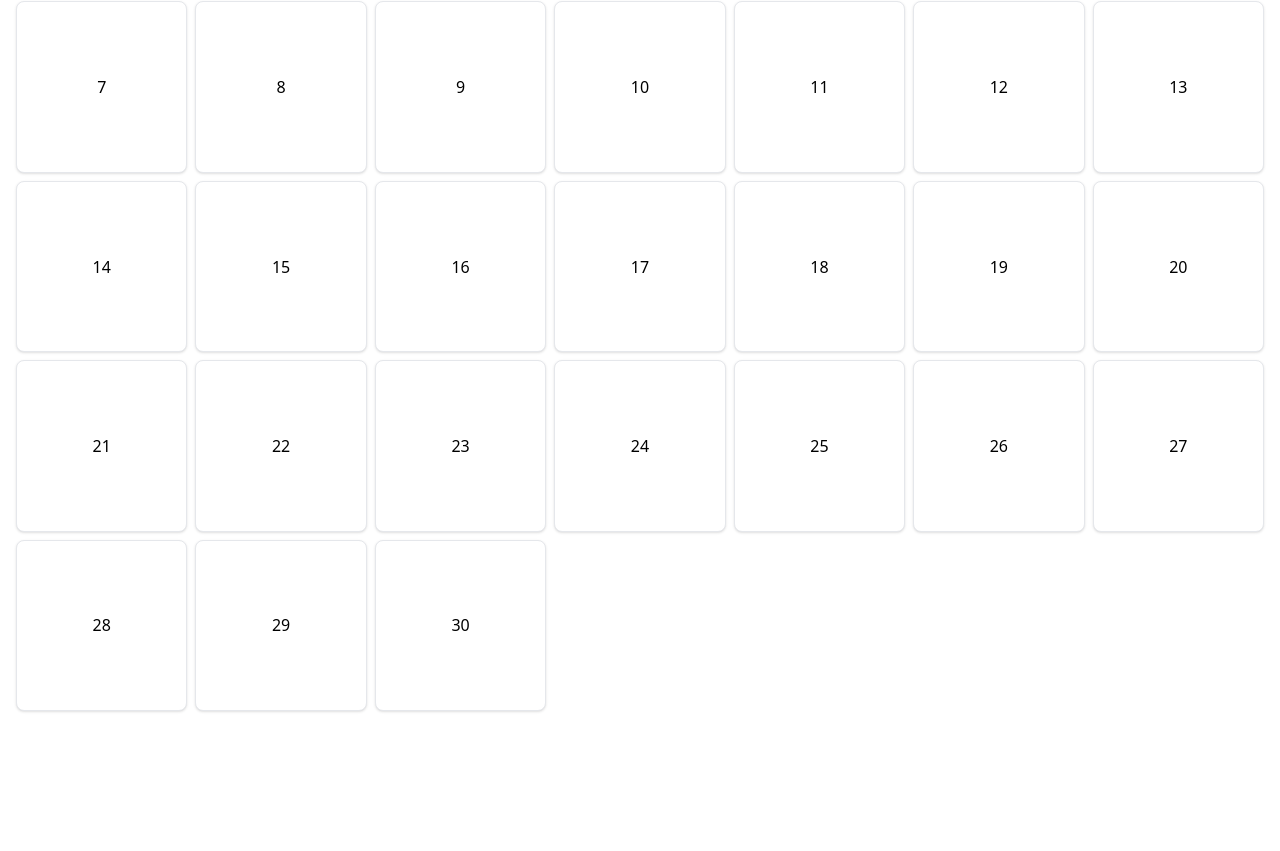
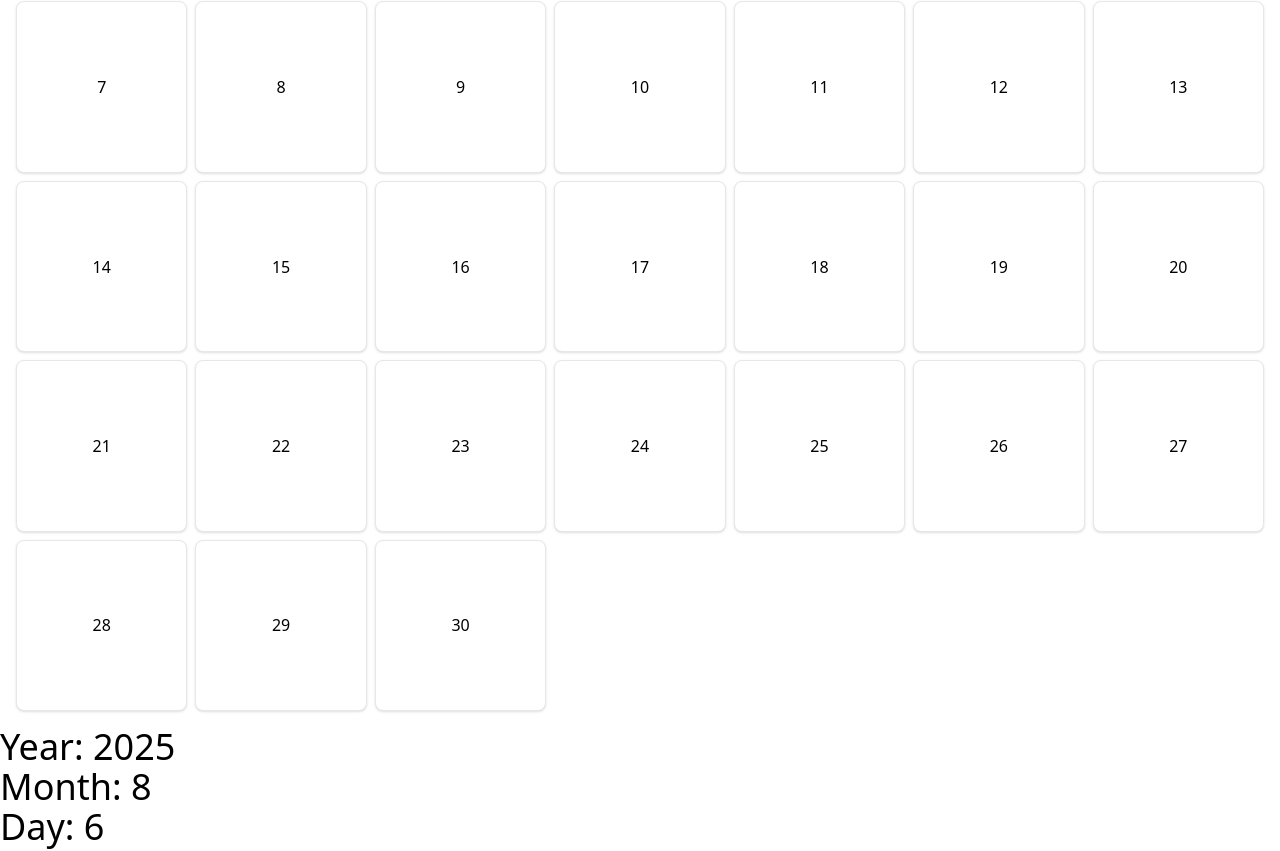
Before and after one commit to Dempsey845/calendar, a React (Vite) app: page / in a window 1280 px wide. Shown: the part 290-1141 px from the top of the page. Before the commit the page ends 1017 px from the top, so only its background shows below. Built offline with nearby package versions, Linux system fonts and the light colour scheme.

Commit message:
select a date on the calendar and render its details

```diff
--- a/src/App.jsx
+++ b/src/App.jsx
@@ -1,9 +1,14 @@
+import { useState } from "react";
 import Calendar from "./components/Calendar";
+import Day from "./components/Day";
 
 function App() {
+  const [selectedDate, setSelectedDate] = useState(new Date());
+
   return (
     <>
-      <Calendar></Calendar>
+      <Calendar setSelectedDate={setSelectedDate} />
+      <Day date={selectedDate} />
     </>
   );
 }
--- a/src/components/Calendar.jsx
+++ b/src/components/Calendar.jsx
@@ -1,6 +1,6 @@
 import { useEffect, useState } from "react";
 
-export default function Calendar() {
+export default function Calendar({ setSelectedDate }) {
   const weekdays = ["Sun", "Mon", "Tue", "Wed", "Thu", "Fri", "Sat"];
   const [date, setDate] = useState(new Date());
   const [monthInfo, setMonthInfo] = useState({
@@ -22,7 +22,7 @@ export default function Calendar() {
 
     const daysInMonth = new Date(year, month + 1, 0).getDate();
     const firstDay = new Date(year, month, 1);
-    const firstWeekdayIndex = firstDay.getDay(); // 0=Sun, 1=Mon, ...
+    const firstWeekdayIndex = firstDay.getDay();
 
     setMonthInfo({ day, year, month, daysInMonth, firstWeekdayIndex });
   }, [date]);
@@ -69,6 +69,17 @@ export default function Calendar() {
         {Array.from({ length: monthInfo.daysInMonth }).map((_, i) => (
           <div
             key={i}
+            onClick={() => {
+              const newDate = new Date(
+                monthInfo.year,
+                monthInfo.month,
+                i + 1,
+                0,
+                0
+              );
+              setSelectedDate(newDate);
+              console.log(newDate);
+            }}
             className={`aspect-square flex items-center justify-center rounded-lg border border-gray-200 ${
               monthInfo.month == currentMonth && i == currentDay - 1
                 ? "bg-gray-300"
--- a/src/components/Day.jsx
+++ b/src/components/Day.jsx
@@ -0,0 +1,13 @@
+export default function Day({ date }) {
+  const year = date.getFullYear();
+  const month = date.getMonth();
+  const day = date.getDate();
+
+  return (
+    <div>
+      <h1>Year: {year}</h1>
+      <h1>Month: {month}</h1>
+      <h1>Day: {day}</h1>
+    </div>
+  );
+}
```
